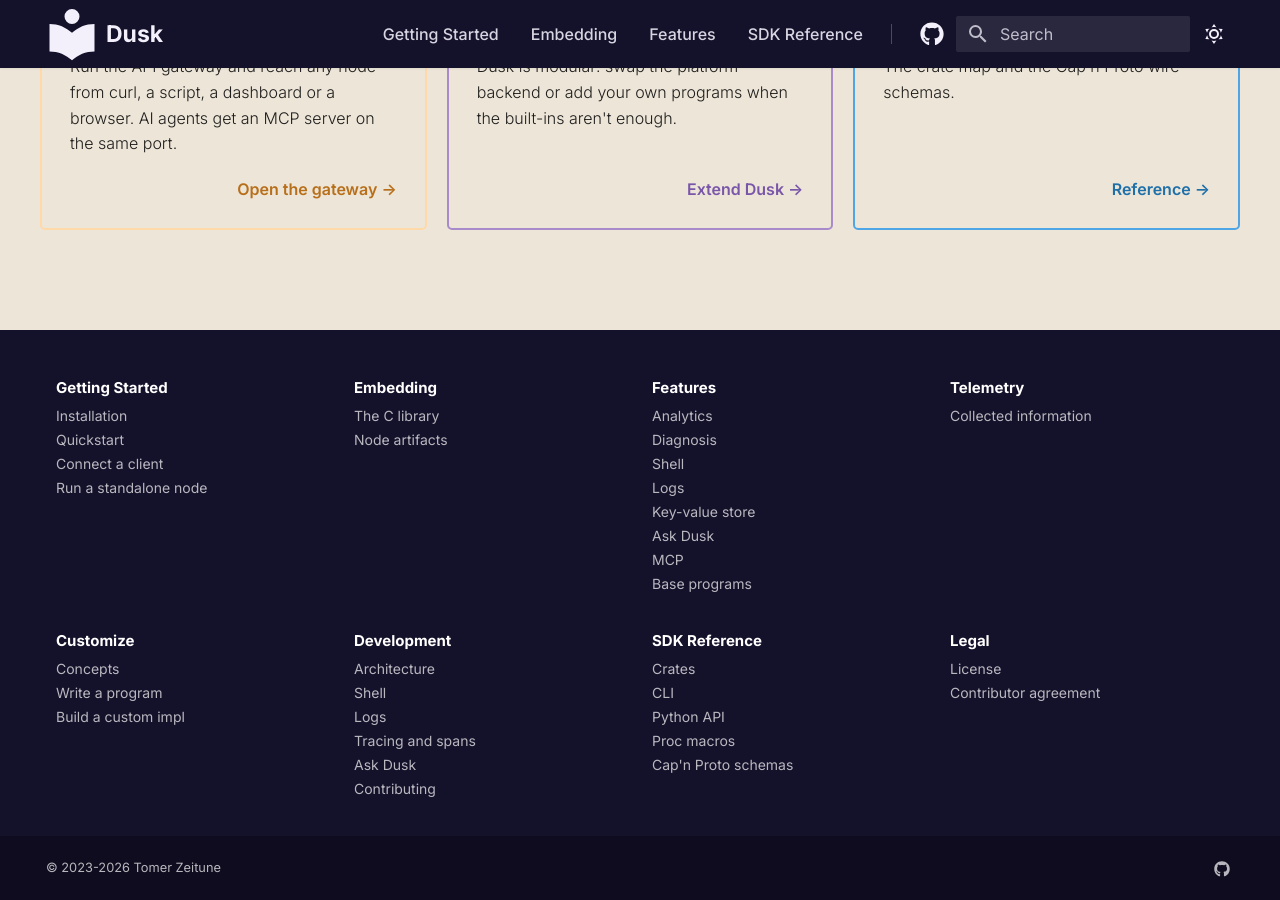
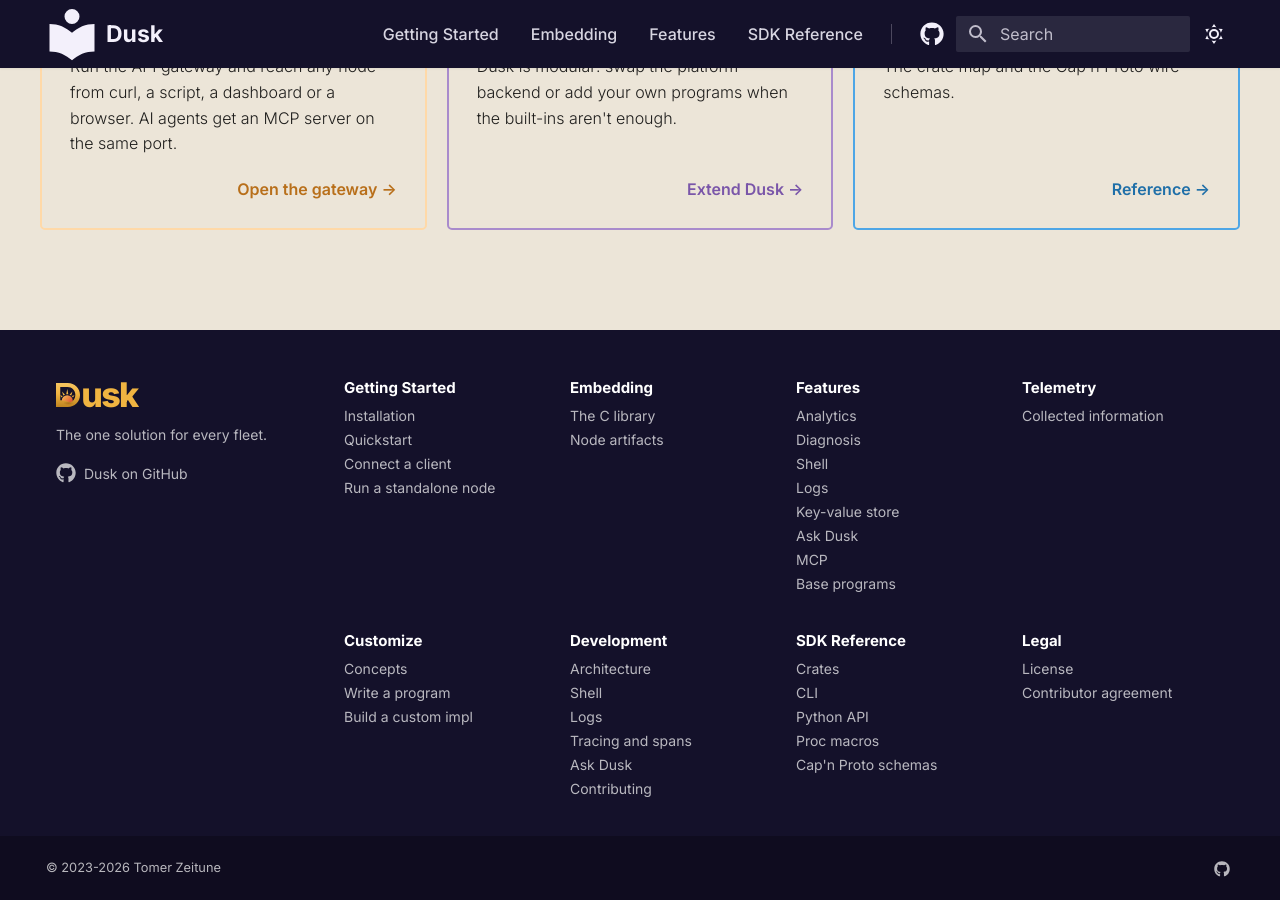
Before and after one commit to tomerze/dusk, an MkDocs documentation site: the page built from docs/docs/index.md, in a window 1280 px wide and 900 px high, scrolled down 5533 px. Built offline with MkDocs 1.6.1 and Material for MkDocs 9.7.7, drawn with Linux system fonts in a browser that asks for light colours; comment, search, counter and statistics services are not loaded.

Commit message:
Update docs with the Dusk wordmark in the home page's footer
The footer opens with the wordmark, its D drawn as the logo, the
one-line pitch and a link to the repository, beside the columns of docs
links.

```diff
--- a/docs/docs/assets/home.html
+++ b/docs/docs/assets/home.html
@@ -50,6 +50,19 @@
 {% block footer %}
   <nav class="dusk-sitemap" aria-label="Documentation">
     <div class="dusk-sitemap__inner">
+      <div class="dusk-sitemap__brand">
+        <a class="dusk-sitemap__wordmark"
+           href="{{ nav.homepage.url | url }}"
+           aria-label="{{ config.site_name }}">
+        <img class="dusk-sitemap__d"
+             src="{{ 'assets/landing/logo-d.svg' | url }}"
+             alt="">usk</a>
+        <p>The one solution for every fleet.</p>
+        <a class="dusk-sitemap__github" href="{{ config.repo_url }}">
+          {% include ".icons/fontawesome/brands/github.svg" %}
+          Dusk on GitHub
+        </a>
+      </div>
       <div class="dusk-sitemap__sections">
         {% for section in nav if section.children %}
           <div class="dusk-sitemap__section">
--- a/docs/docs/assets/stylesheets/landing.css
+++ b/docs/docs/assets/stylesheets/landing.css
@@ -921,6 +921,8 @@
   background-color: #0f0c1f;
 }
 .dusk-sitemap__inner {
+  display: grid;
+  gap: 2.4rem;
   max-width: 60rem;
   margin: 0 auto;
   padding: 2.4rem 0.8rem 1.6rem;
@@ -930,7 +932,45 @@
   grid-template-columns: repeat(2, minmax(0, 1fr));
   gap: 1.6rem 1.2rem;
 }
+.dusk-sitemap__wordmark {
+  display: inline-flex;
+  align-items: baseline;
+  color: #f0b441;
+  font-size: 1.7rem;
+  font-weight: 800;
+  line-height: 1;
+  letter-spacing: -0.05em;
+}
+.dusk-sitemap__wordmark:hover,
+.dusk-sitemap__wordmark:focus {
+  color: #f0b441;
+}
+.dusk-sitemap__d {
+  width: auto;
+  height: 0.7275em;
+  margin-right: 0.035em;
+}
+.dusk-sitemap__brand p {
+  margin: 0.7rem 0 1rem;
+  color: var(--md-footer-fg-color--light);
+  font-size: 0.7rem;
+}
+.dusk-sitemap__github {
+  display: inline-flex;
+  align-items: center;
+  gap: 0.4rem;
+  color: var(--md-footer-fg-color--light);
+  font-size: 0.7rem;
+}
+.dusk-sitemap__github svg {
+  width: 1rem;
+  height: 1rem;
+  fill: currentColor;
+}
 @media screen and (min-width: 45em) {
+  .dusk-sitemap__inner {
+    grid-template-columns: 12rem minmax(0, 1fr);
+  }
   .dusk-sitemap__sections {
     grid-template-columns: repeat(4, minmax(0, 1fr));
   }
```
